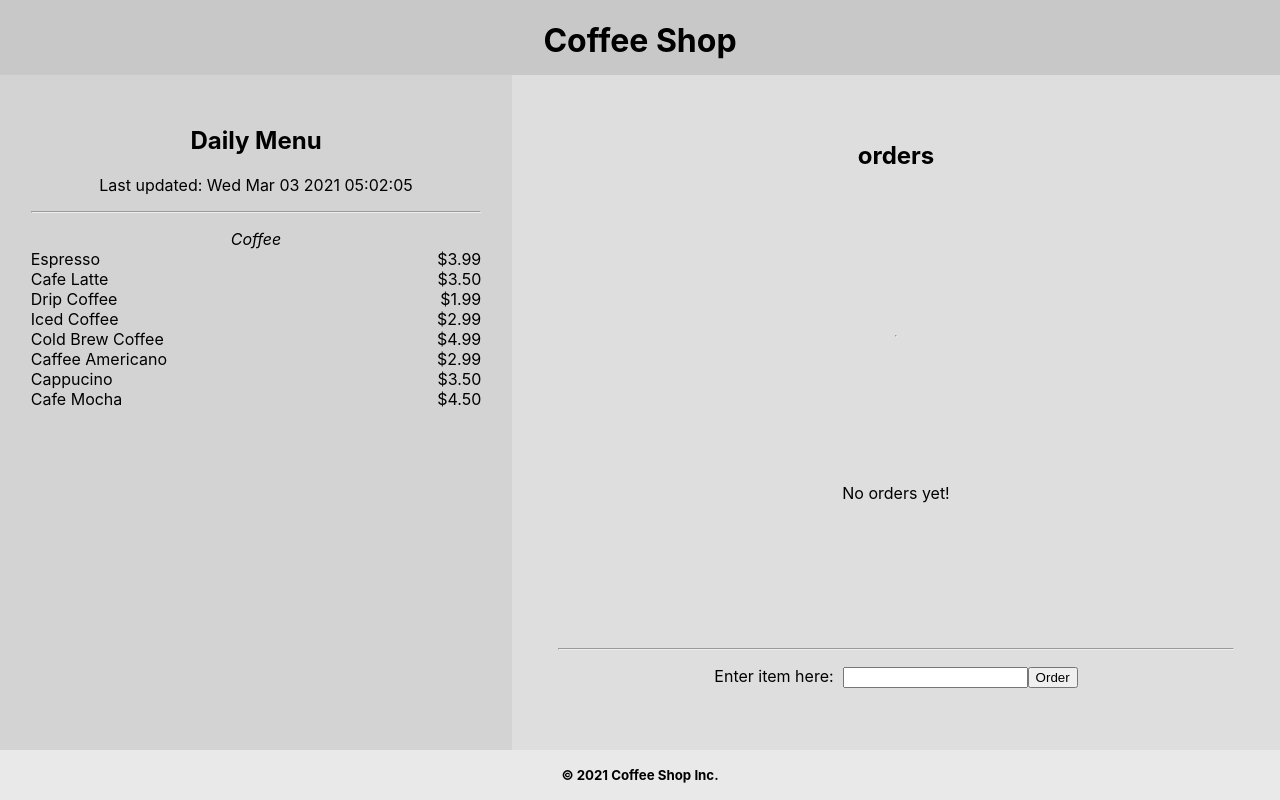
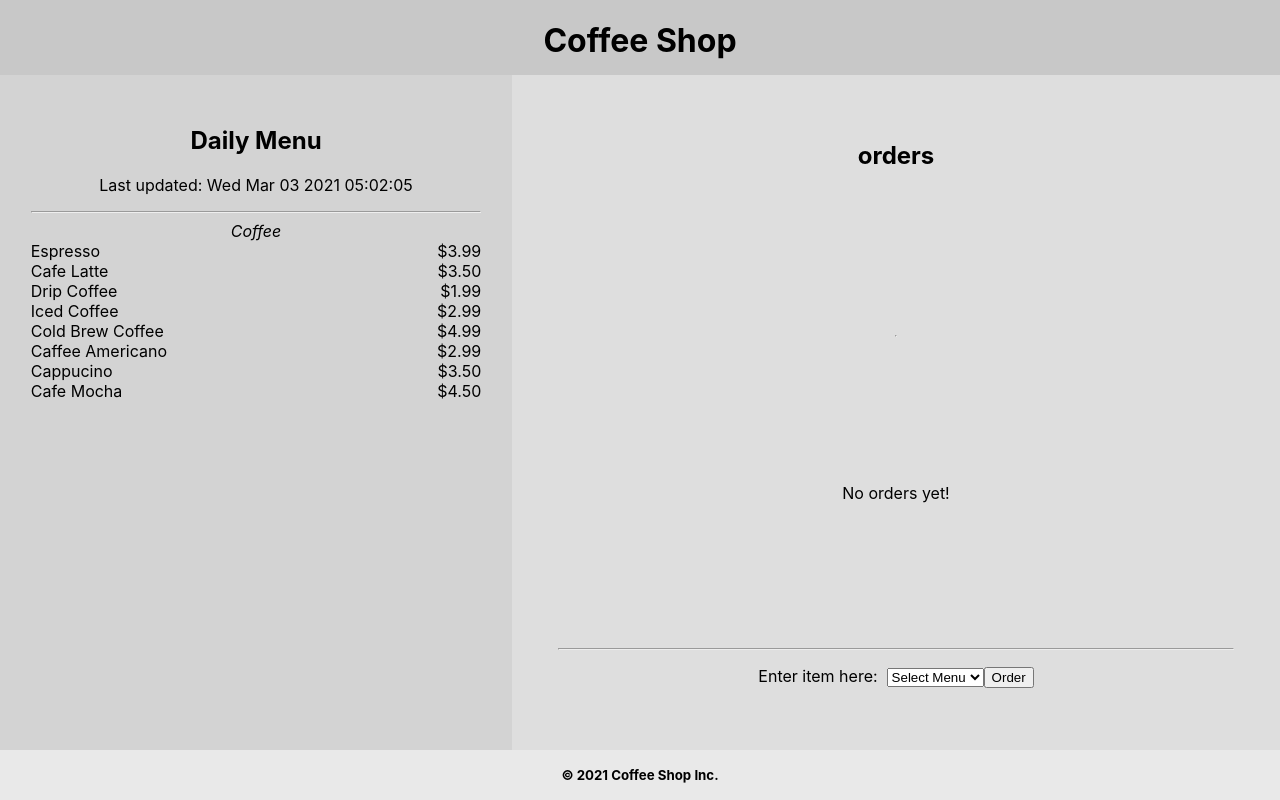
Before and after one commit to HaNguyen110/reactjs-training, a React (Create React App) app in the folder coffee-shop-app/: page / in a window 1280 px wide. Built offline with nearby package versions, Linux system fonts and the light colour scheme.

Commit message:
select order

```diff
--- a/coffee-shop-app/package.json
+++ b/coffee-shop-app/package.json
@@ -10,7 +10,7 @@
     "gh-pages": "^3.1.0",
     "react": "^17.0.1",
     "react-dom": "^17.0.1",
-    "react-scripts": "^4.0.3",
+    "react-scripts": "^2.1.8",
     "serve": "^11.3.2",
     "server": "^1.0.32",
     "web-vitals": "^1.1.0"
--- a/coffee-shop-app/src/App.js
+++ b/coffee-shop-app/src/App.js
@@ -8,10 +8,10 @@ class App extends React.Component {
     <div className="App">
       <Navbar />
       <Sidebar
-        title={this.props.sidebarTitle}
-        now={this.props.rightnow}
-        menu={this.props.menu}/>
-      <Main />
+        title ={this.props.sidebarTitle}
+        now   ={this.props.rightnow}
+        menu  ={this.props.menu}/>
+      <Main menu={this.props.menu} />
       <Footer />
     </div>
   );
@@ -68,22 +68,51 @@ function Navbar(){
 //and also give user the ability to select items on the menu
 class Main extends Component {
   state = {
-    orders: [],
-    inputValue: ''
+    orders: [
+      // {
+      //   customer: 'Me',
+      //   item: [
+      //     {name: 'Espresso', price: 3.99, amt: 2},
+      //     {name: 'Bluberry', price: 2.99, amt: 1}
+      //   ]
+      // }
+    ],
+    inputValue: '',
+    menuValue: 'none'
   }
 
-  renderOrder = (order, idx) => <OrderItem order={order} key={idx} />
+renderOrder = (order, idx) => <OrderItem order={order} key={idx} />
 
-  handleInputChange = (event) => {
-   // console.log(event.target.value);
-   const {value} = event.target
-    this.setState((prevState) => {
-      return {
-        orders: prevState.orders,
-        inputValue: value
+onMenuSelected = (Event) => this.setState({ menuValue: Event.target.value})
+
+handleInputChange = (Event) => this.setState({ inputValue: Event.target.value})
+
+renderMenuSelect = () => {
+  const keys = Object.keys(this.props.menu)
+  return (
+    <select value={this.state.menuValue} onChange={this.onMenuSelected}>
+      <option>Select Menu</option>
+      {
+        keys.map((category, idx) => {
+          return(
+            <option value = {category} key={idx}>{category}</option>
+          )
+        })
       }
-    })
-  }
+    </select>
+  )
+}
+
+  // handleInputChange = (event) => {
+  //  // console.log(event.target.value);
+  //  const {value} = event.target
+  //   this.setState((prevState) => {
+  //     return {
+  //       orders: prevState.orders,
+  //       inputValue: value
+  //     }
+  //   })
+  // }
 
 
 
@@ -106,10 +135,16 @@ class Main extends Component {
           <hr />
           <p>
             Enter item here: &nbsp;
+            {this.renderMenuSelect()}
+            {
+            /*
             <input
             name="selected-item-input"
             value={this.state.inputValue}
-            onChange={this.handleInputChange}/>
+            onChange={this.handleInputChange}
+            />
+            */
+            }
             <button>Order</button>
           </p>
         </div>
@@ -149,7 +184,6 @@ function Sidebar(props){
       <h2>{props.title}</h2>
       <p>Last updated: {props.now}</p>
       <hr />
-      <p>
         <em>Coffee</em>
         <ul>
           {
@@ -162,7 +196,6 @@ function Sidebar(props){
             })
           }
         </ul>
-      </p>
     </div>
   )
 }
```
Also changed, not shown: 1 other file (tests, documents, lock files or other folders).
